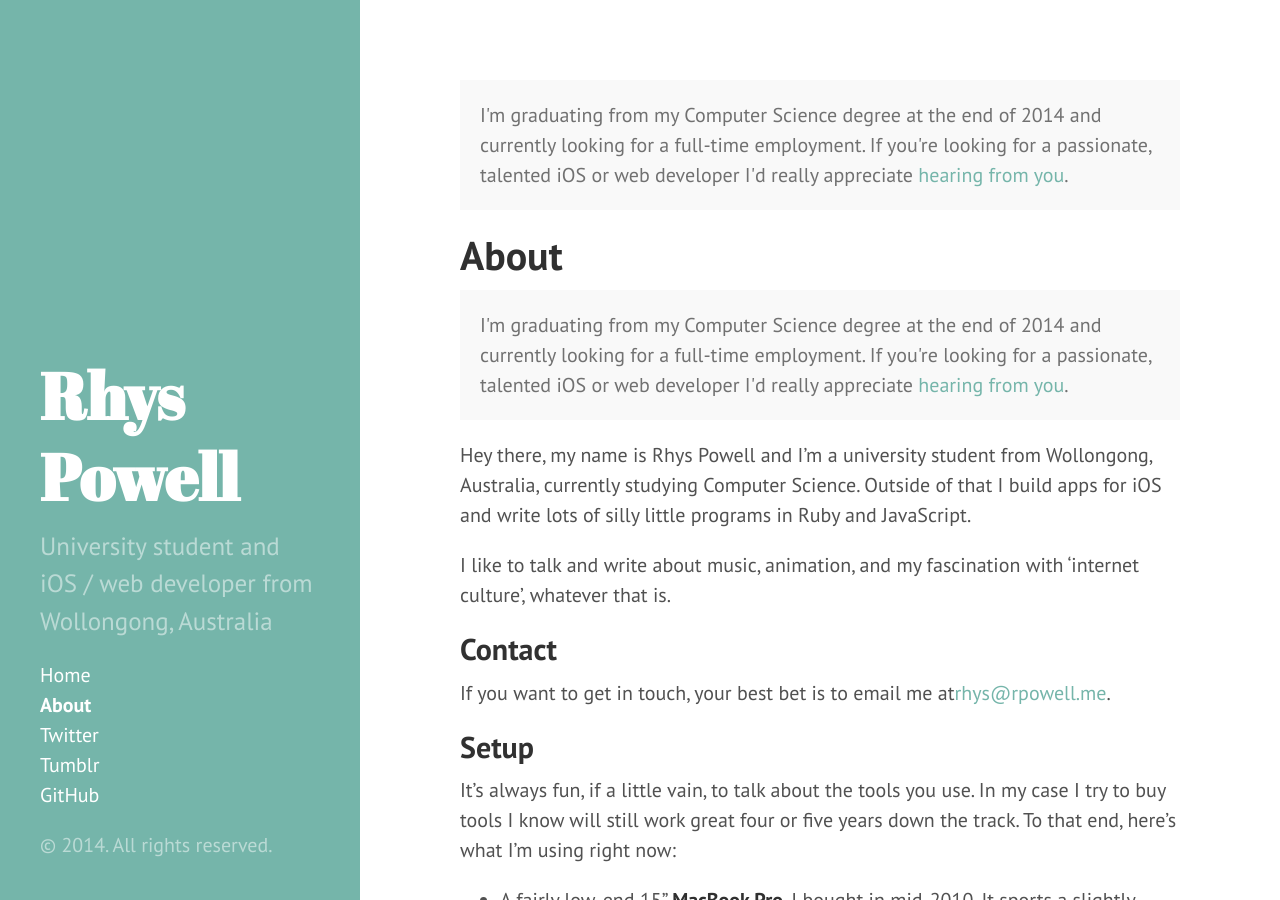
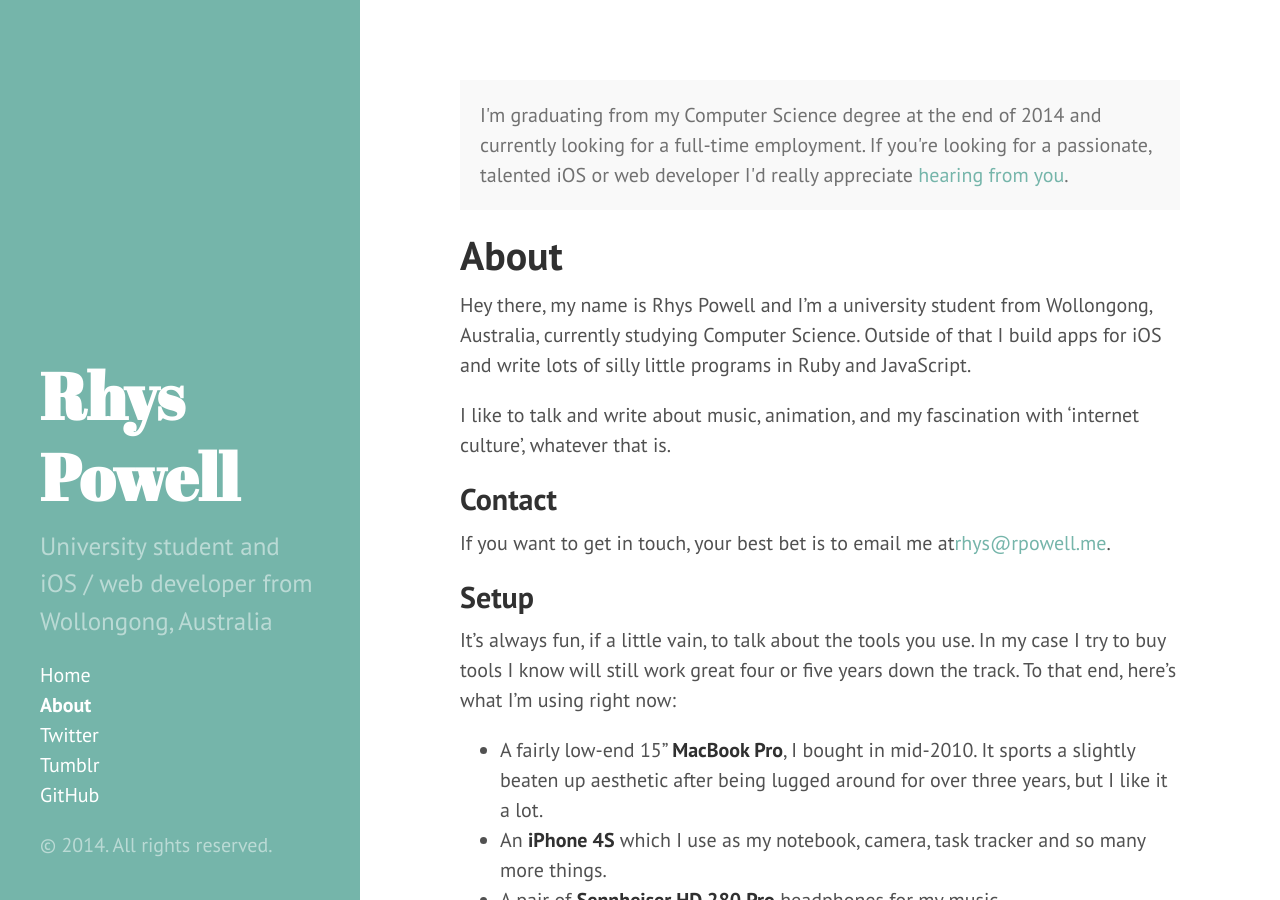
Before and after one commit to rpowelll/rpowelll.github.com, a Jekyll site: the page built from about.md, in a window 1280 px wide and 900 px high. Built offline with Jekyll 4.4.1, drawn with Linux system fonts in a browser that asks for light colours; Markdown is read by kramdown in place of the engine named in the settings; comment, search, counter and statistics services are not loaded.

Commit message:
Remove redundant notice on about page

```diff
--- a/about.md
+++ b/about.md
@@ -2,9 +2,6 @@
 layout: page
 title: About
 ---
-<p class="message">
-  I'm graduating from my Computer Science degree at the end of 2014 and currently looking for a full-time employment. If you're looking for a passionate, talented iOS or web developer I'd really appreciate <a href="/contact">hearing from you</a>.
-</p>
 
 Hey there, my name is Rhys Powell and I'm a university student from Wollongong, Australia, currently studying Computer Science. Outside of that I build apps for iOS and write lots of silly little programs in Ruby and JavaScript.
 
```
